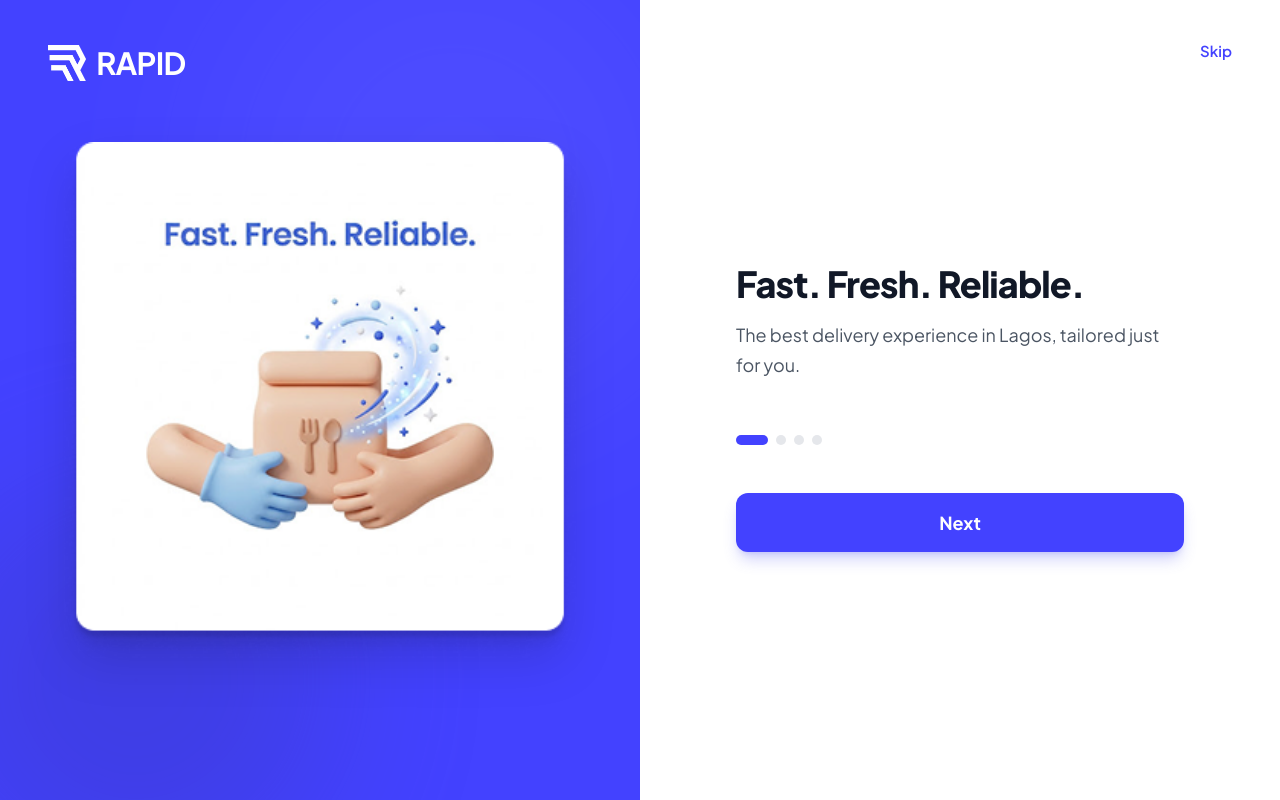
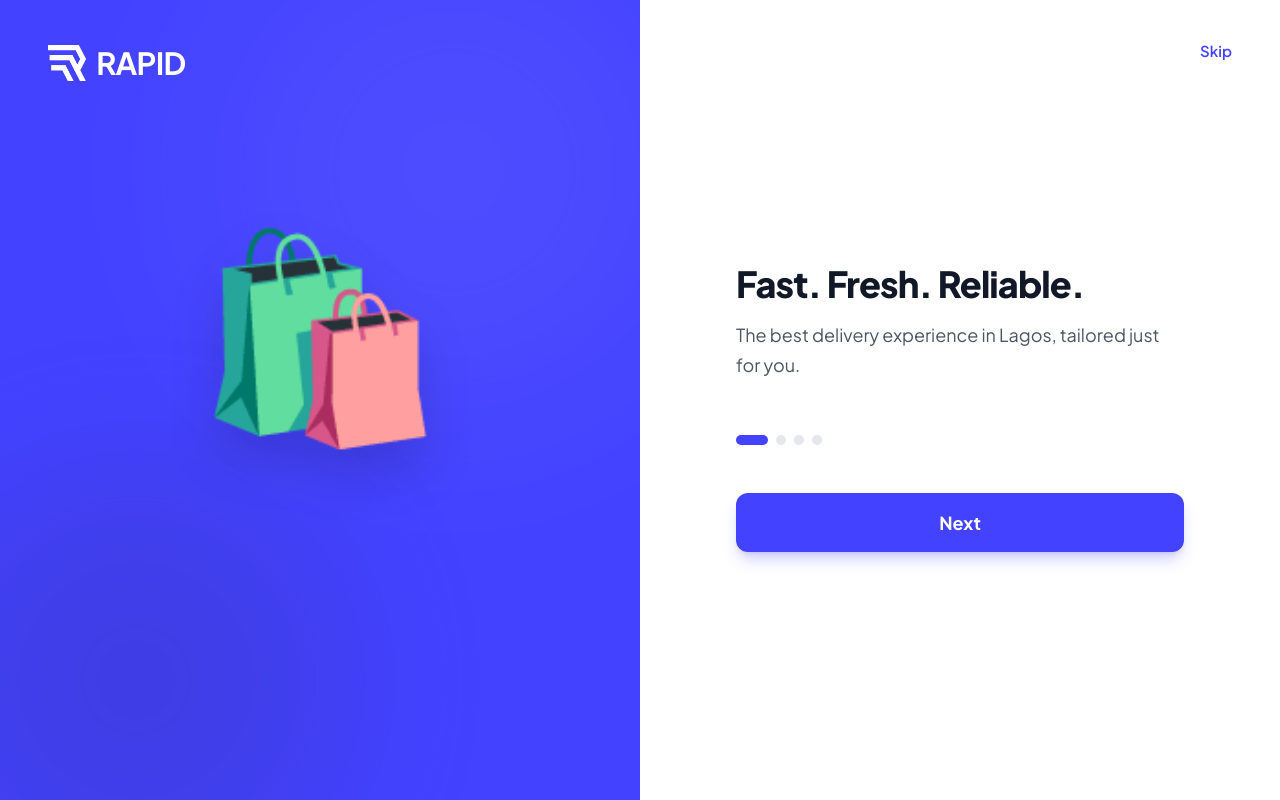
Before and after one commit to sunnydoshlowkee-jpg/Fastrapidapp, a React (Vite) app: page /onboarding/slider in a window 1280 px wide. Built offline with nearby package versions, Linux system fonts and the light colour scheme.

Commit message:
style(onboarding): remove 3d illustrations from slider and use emoji layout

```diff
--- a/src/apps/user/pages/onboarding/Slider.jsx
+++ b/src/apps/user/pages/onboarding/Slider.jsx
@@ -6,7 +6,6 @@ const slides = [
   {
     title: 'Fast. Fresh. Reliable.',
     emoji: '🛍️',
-    img: '/slide1-hero.png',
     description: 'The best delivery experience in Lagos, tailored just for you.',
     decorations: (
       <>
@@ -19,7 +18,6 @@ const slides = [
   {
     title: 'Order in seconds',
     emoji: '📱',
-    img: '/slide2-hero.png',
     description: 'Experience fast checkout and secure payments with card or cash.',
     decorations: (
       <>
@@ -32,7 +30,6 @@ const slides = [
   {
     title: 'Track your delivery live',
     emoji: '🛵',
-    img: '/slide3-hero.png',
     description: 'Stay updated with real-time tracking from the kitchen to your doorstep.',
     decorations: (
       <>
@@ -44,7 +41,6 @@ const slides = [
   {
     title: 'Find vendors near you',
     emoji: '🗺️',
-    img: '/slide4-hero.png',
     description: 'Browse the best restaurants and local shops in your neighborhood.',
     decorations: (
       <>
```
